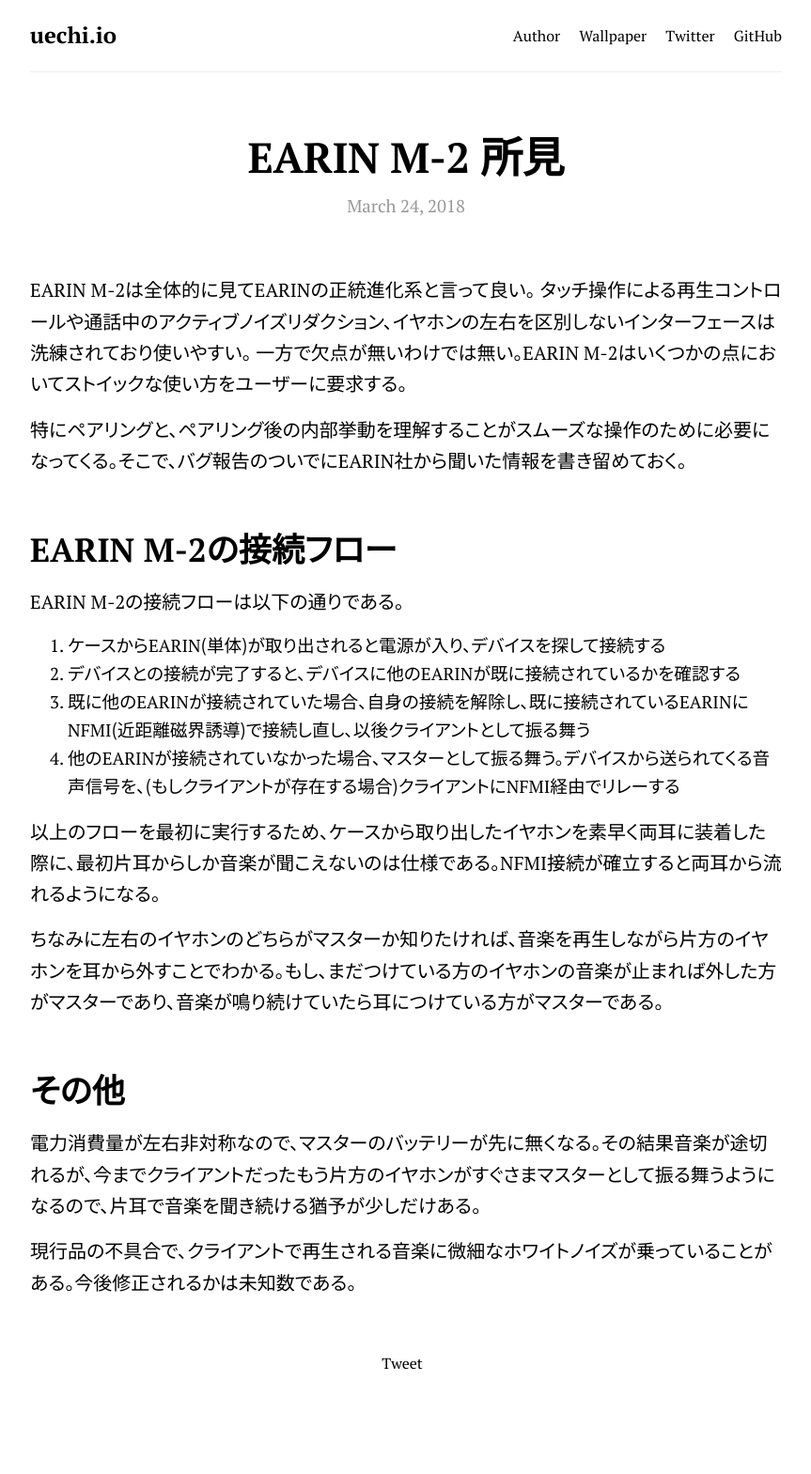
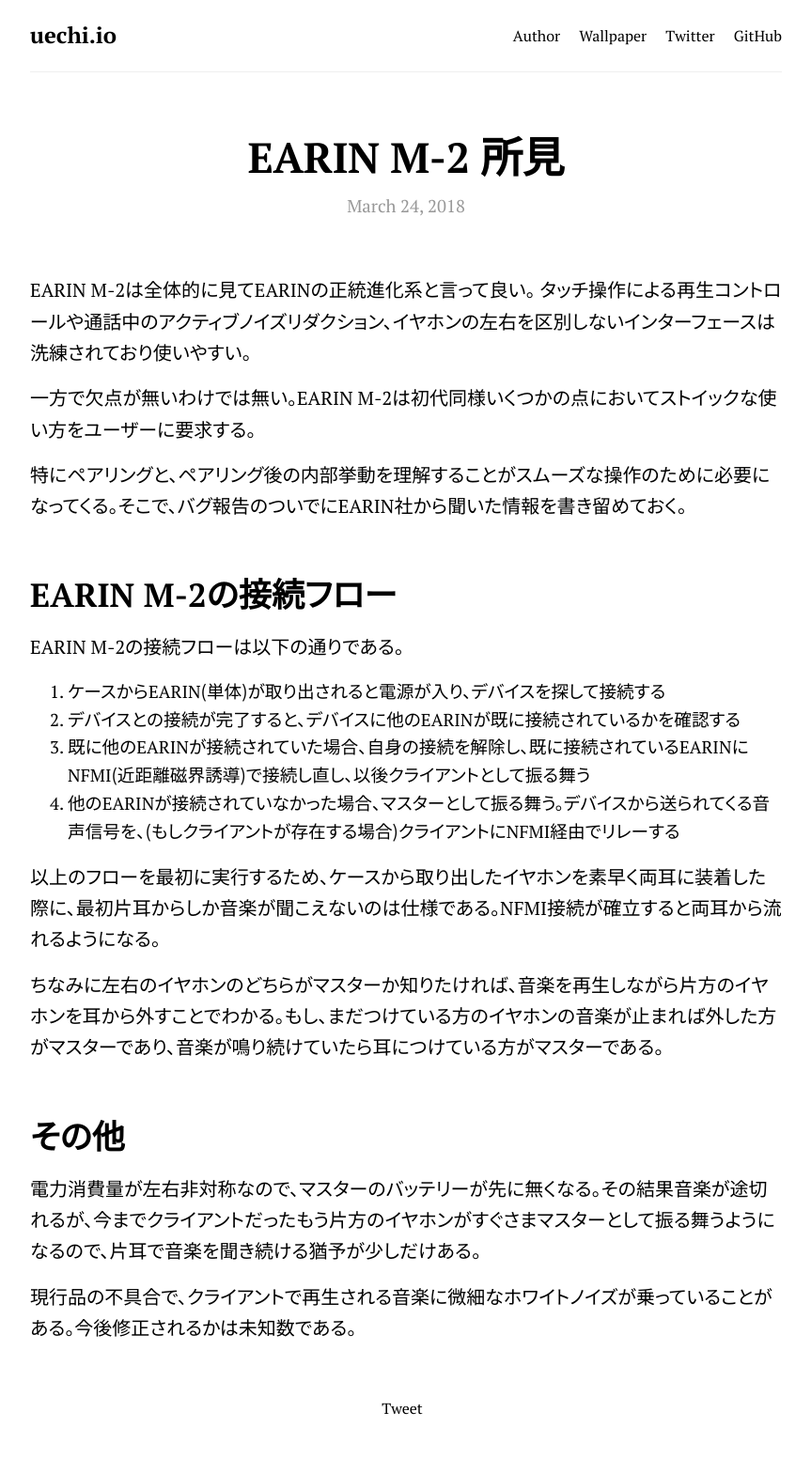
Before and after one commit to uetchy/uechi.io, a Jekyll site: the page built from _posts/2018-03-24-earin-m2-first-look.markdown, in a window 1280 px wide. Shown: the whole page at 94% size, without its empty margins (208-1071 px from the left). Built offline with Jekyll 4.4.1, drawn with Linux system fonts in a browser that asks for light colours; nearby versions of some CDN libraries; comment, search, counter and statistics services are not loaded; before the commit the page ends 1520 px from its top, so only the background shows below that.

Commit message:
Updated Earin M2 First Look

```diff
--- a/_posts/2018-03-24-earin-m2-first-look.markdown
+++ b/_posts/2018-03-24-earin-m2-first-look.markdown
@@ -5,7 +5,8 @@
 
 EARIN M-2は全体的に見てEARINの正統進化系と言って良い。
 タッチ操作による再生コントロールや通話中のアクティブノイズリダクション、イヤホンの左右を区別しないインターフェースは洗練されており使いやすい。
-一方で欠点が無いわけでは無い。EARIN M-2はいくつかの点においてストイックな使い方をユーザーに要求する。
+
+一方で欠点が無いわけでは無い。EARIN M-2は初代同様いくつかの点においてストイックな使い方をユーザーに要求する。
 
 特にペアリングと、ペアリング後の内部挙動を理解することがスムーズな操作のために必要になってくる。そこで、バグ報告のついでにEARIN社から聞いた情報を書き留めておく。
 
```
